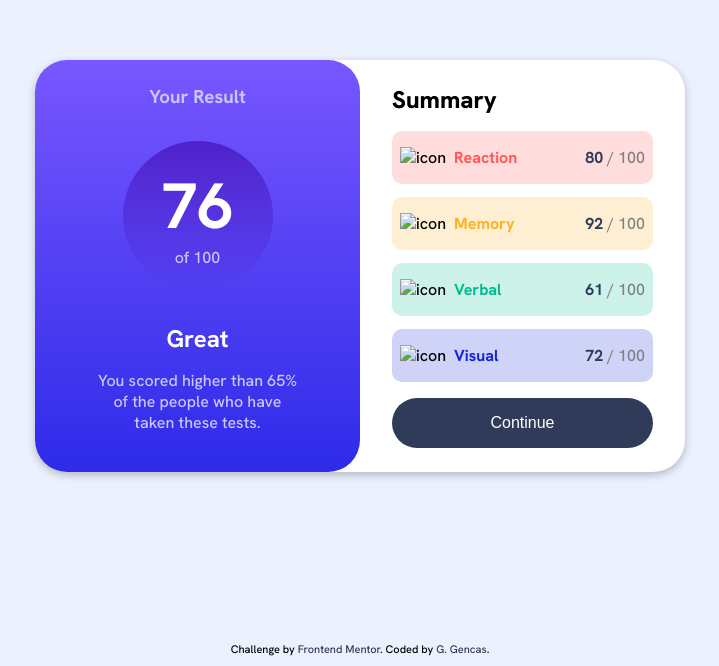
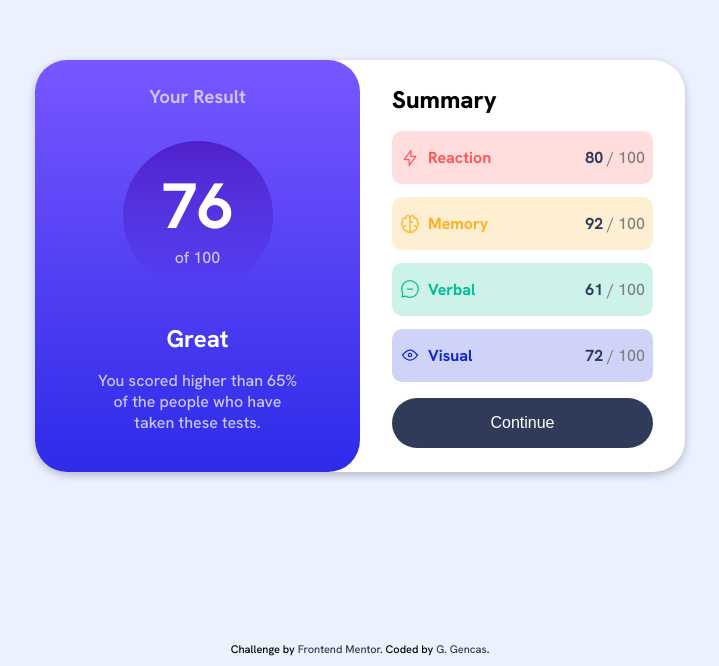
Before and after one commit to ggencas/results-summary-component, a plain HTML site: page index.html in a window 1280 px wide. Shown: the part 134-800 px from the top of the page, without its empty margins (280-999 px from the left). Drawn offline with Linux system fonts and the light colour scheme.

Commit message:
Update index.html

```diff
--- a/index.html
+++ b/index.html
@@ -9,7 +9,7 @@
       rel="icon"
       type="image/png"
       sizes="32x32"
-      href="./assets/images/favicon-32x32.png"
+      href="./images/favicon-32x32.png"
     />
 
     <title>Frontend Mentor | Results summary component</title>
@@ -35,14 +35,14 @@
           <div class="rows">
             <div class="row">
               <div class="badge">
-                <img src="./assets/images/icon-reaction.svg" alt="icon" />
+                <img src="./images/icon-reaction.svg" alt="icon" />
                 <b>Reaction</b>
               </div>
               <p><b>80</b> / 100</p>
             </div>
             <div class="row">
               <div class="badge">
-                <img src="./assets/images/icon-memory.svg" alt="icon" />
+                <img src="./images/icon-memory.svg" alt="icon" />
                 <b>Memory</b>
               </div>
               <p><b>92</b> / 100</p>
@@ -50,7 +50,7 @@
 
             <div class="row">
               <div class="badge">
-                <img src="./assets/images/icon-verbal.svg" alt="icon" />
+                <img src="./images/icon-verbal.svg" alt="icon" />
                 <b>Verbal</b>
               </div>
               <p><b>61</b> / 100</p>
@@ -58,7 +58,7 @@
 
             <div class="row">
               <div class="badge">
-                <img src="./assets/images/icon-visual.svg" alt="icon" />
+                <img src="./images/icon-visual.svg" alt="icon" />
                 <b>Visual</b>
               </div>
               <p><b>72</b> / 100</p>
@@ -74,10 +74,5 @@
         >Frontend Mentor</a
       >. Coded by <a href="https://github.com/ggencas">G. Gencas</a>.
     </footer>
-
-    <!-- https://results-summary-component-solution.vercel.app/ ----- -->
-    <!-- https://github.com/mikatechs/Results-summary-component -->
-    <!-- https://github.com/InterestingPlus/Results-summary-component -->
-    <!-- https://github.com/andrecaldeiras/Results-Summary-Component -->
   </body>
 </html>
```
